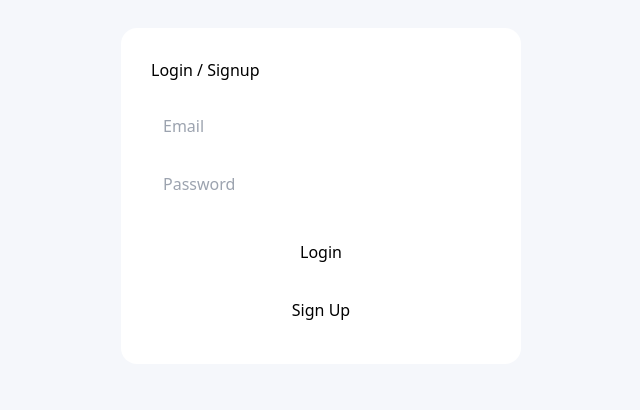
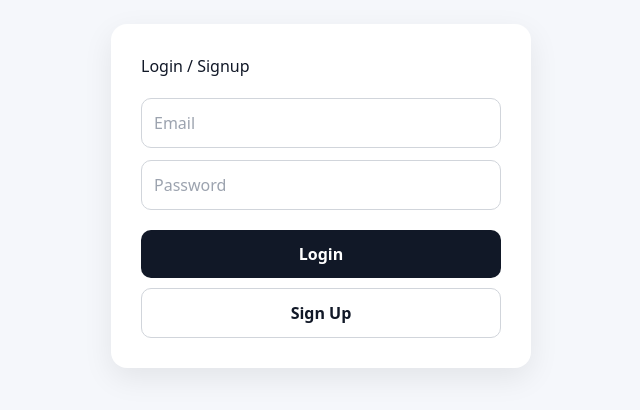
Before and after one commit to maizhakimm/pay-link, a Next.js app: page /auth in a window 1280 px wide. Shown: the part 204-614 px from the top of the page, without its empty margins (319-959 px from the left). Built offline with nearby package versions, Linux system fonts and the light colour scheme; no server answers.

Commit message:
Update page.tsx

```diff
--- a/src/app/auth/page.tsx
+++ b/src/app/auth/page.tsx
@@ -12,11 +12,16 @@ export default function AuthPage() {
   const [loading, setLoading] = useState(false)
 
   const handleLogin = async () => {
+    if (!email.trim() || !password.trim()) {
+      alert('Please enter both email and password')
+      return
+    }
+
     setLoading(true)
 
     const { error } = await supabase.auth.signInWithPassword({
-      email,
-      password,
+      email: email.trim(),
+      password: password.trim(),
     })
 
     setLoading(false)
@@ -30,11 +35,16 @@ export default function AuthPage() {
   }
 
   const handleSignup = async () => {
+    if (!email.trim() || !password.trim()) {
+      alert('Please enter both email and password')
+      return
+    }
+
     setLoading(true)
 
     const { error } = await supabase.auth.signUp({
-      email,
-      password,
+      email: email.trim(),
+      password: password.trim(),
     })
 
     setLoading(false)
@@ -44,7 +54,7 @@ export default function AuthPage() {
       return
     }
 
-    alert('Signup successful. You can login now.')
+    alert('Signup successful. Please login now.')
   }
 
   return (
@@ -55,6 +65,7 @@ export default function AuthPage() {
         alignItems: 'center',
         justifyContent: 'center',
         background: '#f5f7fb',
+        padding: '24px',
       }}
     >
       <div
@@ -63,16 +74,27 @@ export default function AuthPage() {
           padding: '30px',
           borderRadius: '16px',
           width: '100%',
-          maxWidth: '400px',
+          maxWidth: '420px',
+          boxShadow: '0 10px 30px rgba(0,0,0,0.08)',
         }}
       >
-        <h2 style={{ marginBottom: '20px' }}>Login / Signup</h2>
+        <h2 style={{ marginBottom: '20px', color: '#111827' }}>Login / Signup</h2>
 
         <input
           placeholder="Email"
+          type="email"
           value={email}
           onChange={(e) => setEmail(e.target.value)}
-          style={{ width: '100%', padding: '12px', marginBottom: '10px' }}
+          style={{
+            width: '100%',
+            padding: '12px',
+            marginBottom: '12px',
+            border: '1px solid #d1d5db',
+            borderRadius: '10px',
+            boxSizing: 'border-box',
+            color: '#111827',
+            background: '#ffffff',
+          }}
         />
 
         <input
@@ -80,21 +102,49 @@ export default function AuthPage() {
           type="password"
           value={password}
           onChange={(e) => setPassword(e.target.value)}
-          style={{ width: '100%', padding: '12px', marginBottom: '20px' }}
+          style={{
+            width: '100%',
+            padding: '12px',
+            marginBottom: '20px',
+            border: '1px solid #d1d5db',
+            borderRadius: '10px',
+            boxSizing: 'border-box',
+            color: '#111827',
+            background: '#ffffff',
+          }}
         />
 
         <button
           onClick={handleLogin}
           disabled={loading}
-          style={{ width: '100%', padding: '12px', marginBottom: '10px' }}
+          style={{
+            width: '100%',
+            padding: '12px',
+            marginBottom: '10px',
+            borderRadius: '10px',
+            border: 'none',
+            background: '#111827',
+            color: '#fff',
+            fontWeight: 700,
+            cursor: 'pointer',
+          }}
         >
-          Login
+          {loading ? 'Please wait...' : 'Login'}
         </button>
 
         <button
           onClick={handleSignup}
           disabled={loading}
-          style={{ width: '100%', padding: '12px' }}
+          style={{
+            width: '100%',
+            padding: '12px',
+            borderRadius: '10px',
+            border: '1px solid #d1d5db',
+            background: '#ffffff',
+            color: '#111827',
+            fontWeight: 700,
+            cursor: 'pointer',
+          }}
         >
           Sign Up
         </button>
```
